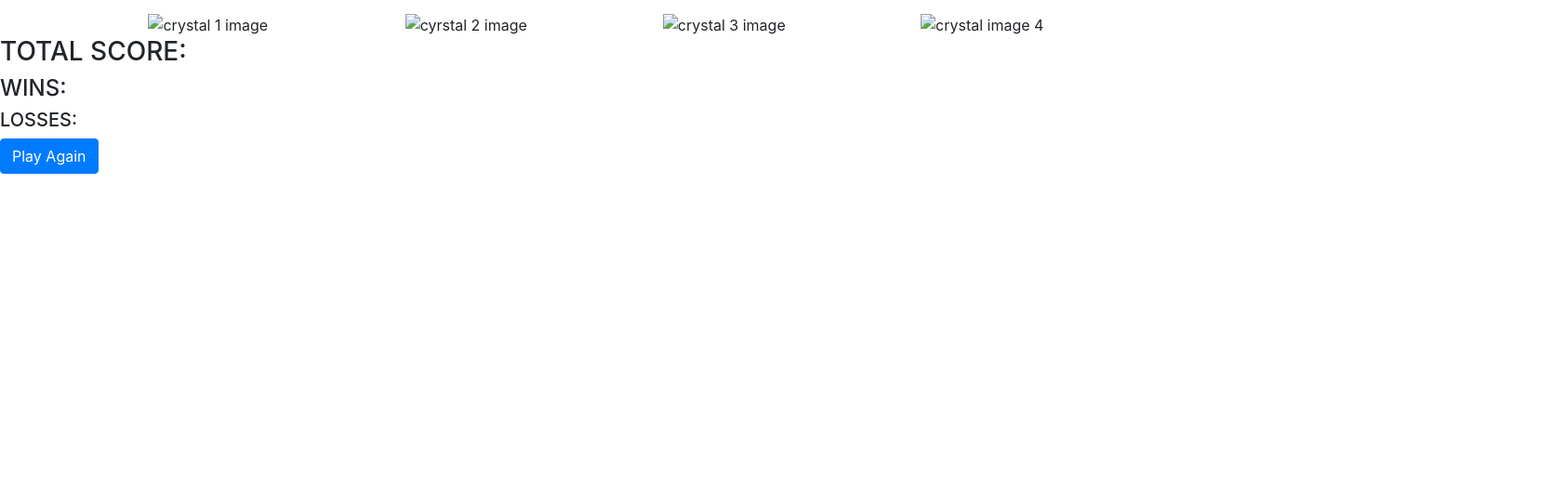
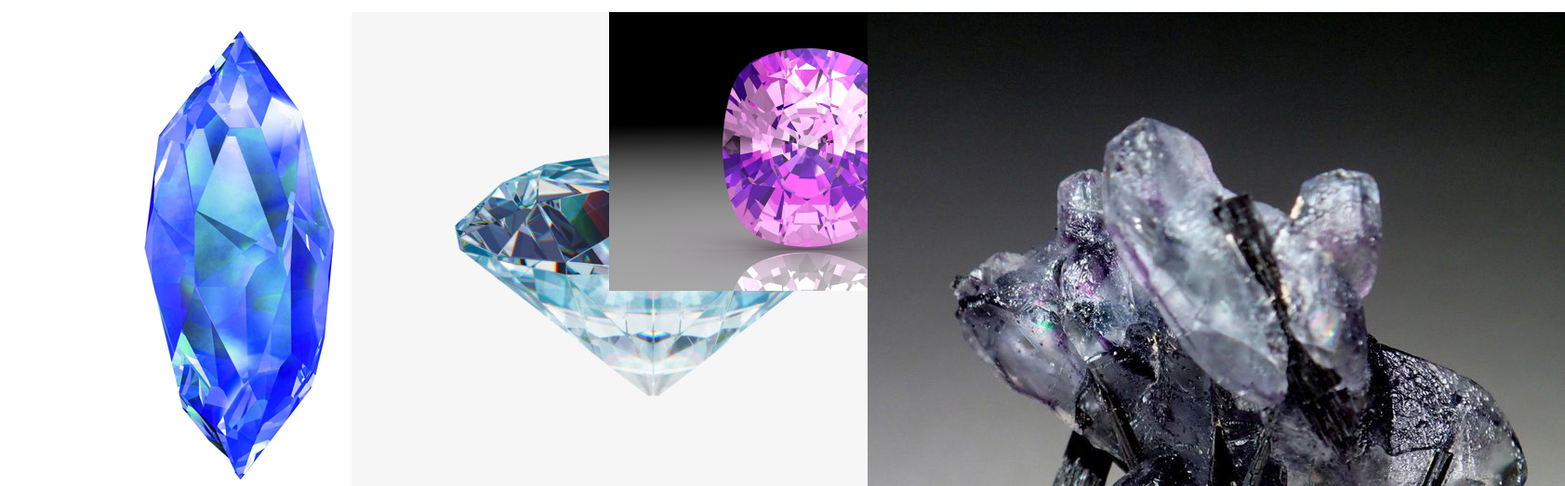
Before and after one commit to Villanew93/unit-4-game, a plain HTML site: page index.html in a window 1280 px wide. Shown: the part 177-700 px from the top of the page at 93% size, 1683 px wide, since content can reach past the window. Drawn offline with nearby package versions, Linux system fonts and the light colour scheme.

Commit message:
adding code

```diff
--- a/index.html
+++ b/index.html
@@ -20,16 +20,16 @@
     <div class="container">
         <div class="row">
         <div class="col-xs-6 col-sm-6 col-md-3 col-lg-3 text-center">
-            <img class="https://media.moddb.com/images/mods/1/43/42482/Crystal.jpg" alt="crystal 1 image">
+            <img src="assets/images/crystal 1.jpg" alt="crystal 1 image">
         </div>
         <div class="col-xs-6 col-sm-6 col-md-3 col-lg-3 text-center">
-            <img class="https://png.pngtree.com/element_origin_min_pic/16/11/08/ede6d1bc8fde8e847b79c4cfc622ae81.jpg" alt="cyrstal 2 image">
+            <img src="assets/images/crystal 2.jpg" alt="cyrstal 2 image">
         </div>
         <div class="col-xs-6 col-sm-6 col-md-3 col-lg-3 text-center">
-            <img class="http://keandiamondwire.com/sites/default/files/purple_quartz.png" alt="crystal 3 image">
+            <img src="assets/images/crystal 3.png" alt="crystal 3 image">
         </div>
         <div class="col-xs-6 col-sm-6 col-md-3 col-lg-3 text-center">
-            <img class="https://i.pinimg.com/originals/9f/20/f0/9f20f0ae0d43ad40e0a3d0b6976c9940.jpg" alt="crystal image 4">
+            <img src="assets/images/crystal 4.jpg" alt="crystal image 4">
         </div>
         </div>
         </div>
```
